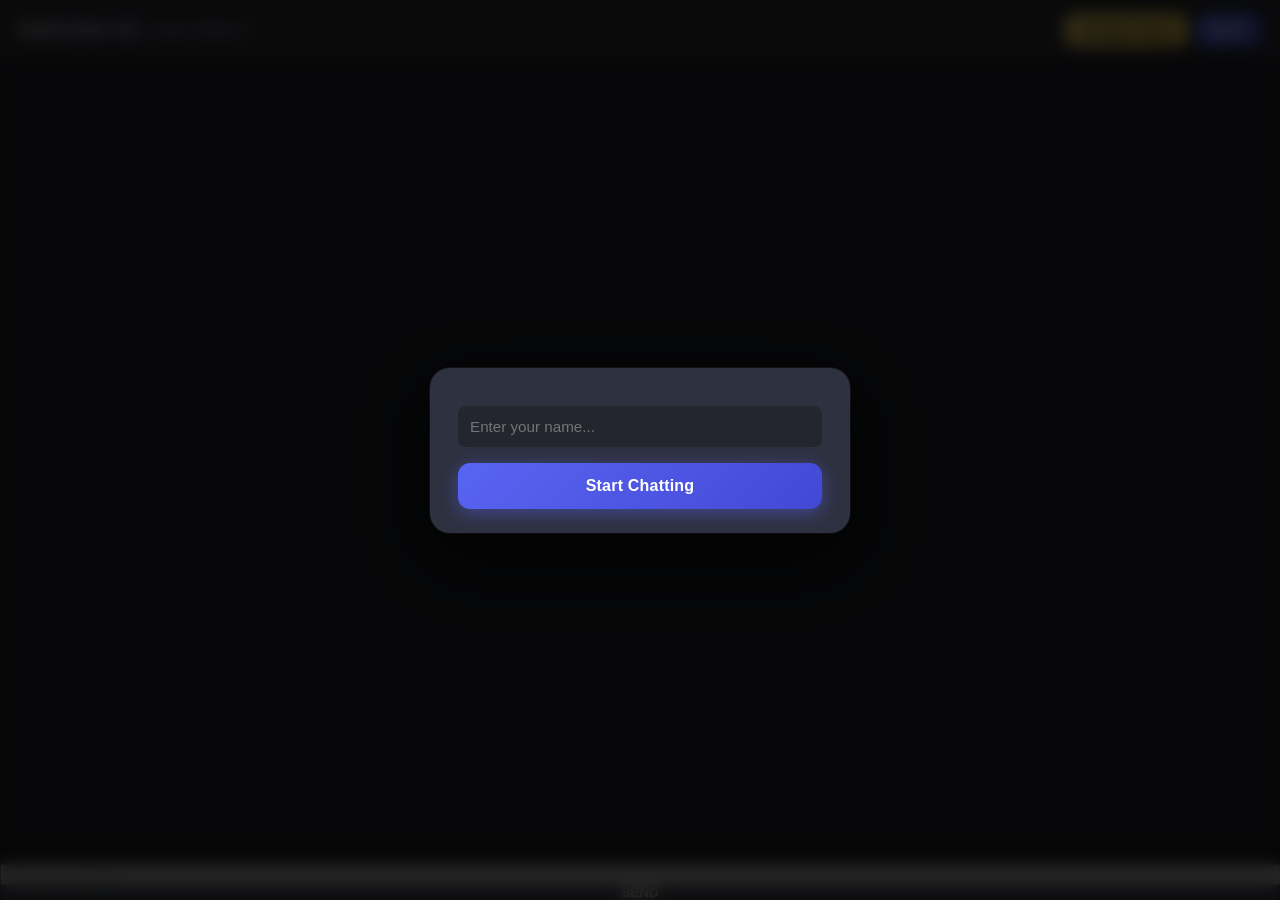
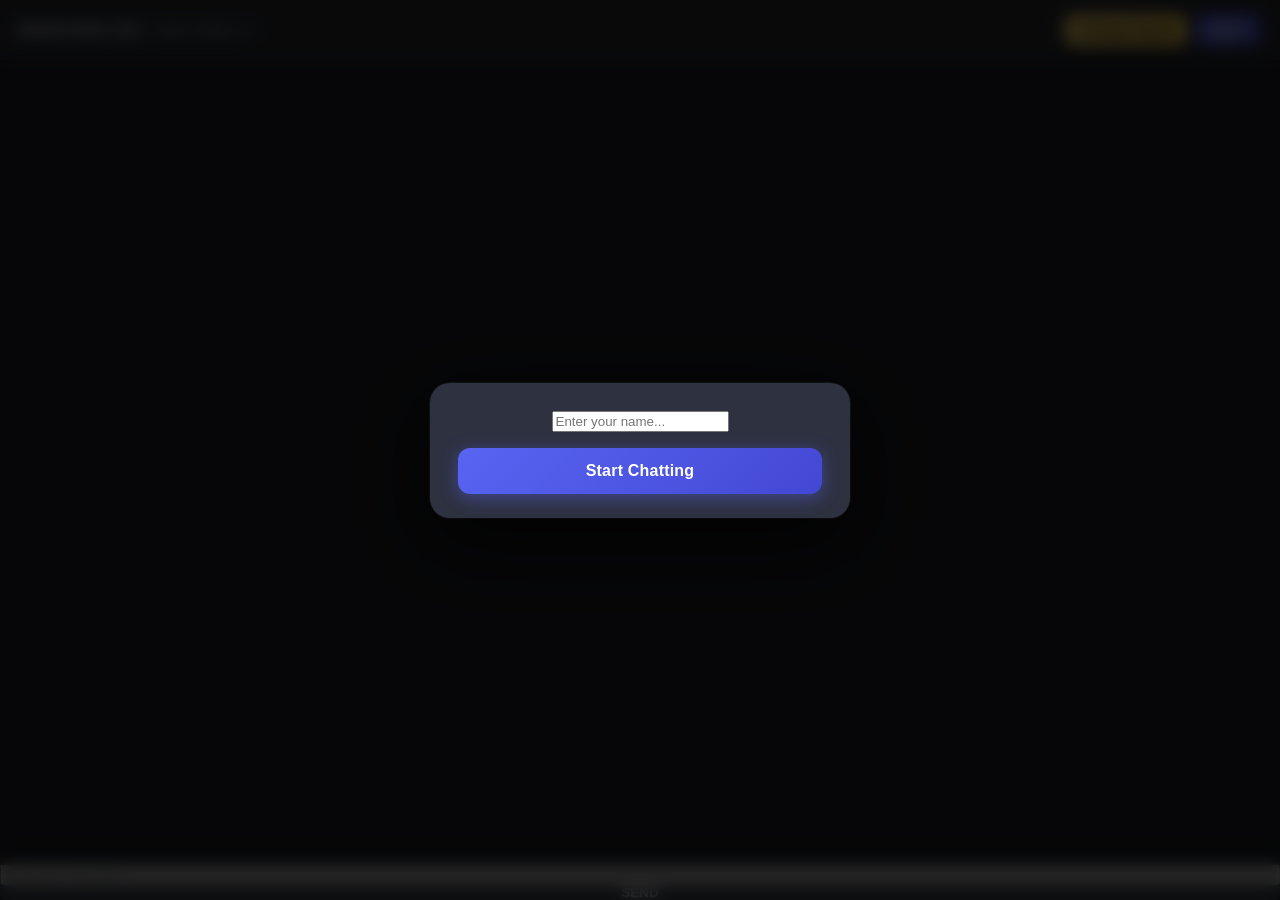

Update style.css

--- a/style.css
+++ b/style.css
@@ -678,15 +678,13 @@ html, body {
 
 .gif-picker {
   position: fixed;
-  bottom: 0;
-  left: 0;
-  right: 0;
-  width: 100%;
-  height: 340px;
+  bottom: 72px;
+  right: 12px;
+  width: 320px;
+  height: 420px;
   background: #2e3140;
-  border: none;
-  border-top: 1px solid #4a4d63;
-  border-radius: 0;
+  border: 1px solid #4a4d63;
+  border-radius: 14px;
   box-shadow: 0 -4px 30px rgba(0, 0, 0, 0.55);
   z-index: 500;
   flex-direction: column;
@@ -702,17 +700,24 @@ html, body {
   flex-shrink: 0;
 }
 
-.gif-picker-header input {
+.gif-picker-header textarea {
   flex: 1;
   background: #23252f;
   border: none;
   outline: none;
   color: #fff;
-  padding: 8px 12px;
-  border-radius: 8px;
-  font-size: 0.88em;
+  padding: 10px 14px;
+  border-radius: 10px;
+  font-size: 0.95em;
+  font-family: inherit;
+  resize: none;
+  overflow-y: hidden;
+  line-height: 1.45;
+  min-height: 40px;
+  box-sizing: border-box;
+  display: block;
 }
-.gif-picker-header input::placeholder { color: #8b8fa8; }
+.gif-picker-header textarea::placeholder { color: #8b8fa8; }
 
 .gif-picker-close {
   background: none;
@@ -1211,16 +1216,25 @@ html, body {
 
 /* ── MODAL INPUT & BUTTON ─────────────────────────────────────────────────── */
 
-.modal-content input[type="text"] {
+.modal-content textarea#nameInput {
   width: 100%;
-  padding: 12px;
   margin-top: 10px;
-  border-radius: 8px;
+  border-radius: 10px;
   border: none;
+  outline: none;
   background: #23252f;
-  color: white;
+  color: #fff;
   font-size: 0.95em;
+  font-family: inherit;
+  padding: 12px 14px;
+  resize: none;
+  overflow-y: hidden;
+  line-height: 1.45;
+  min-height: 44px;
+  box-sizing: border-box;
+  display: block;
 }
+.modal-content textarea#nameInput::placeholder { color: #8b8fa8; }
 
 .name-error {
   color: #f23f42;
@@ -1399,12 +1413,12 @@ html, body {
 
   /* ── GIF PICKER ────────────────────────────────────────────────────────── */
   .gif-picker {
-    width: 100%;
-    left: 0;
-    right: 0;
-    height: 340px;
-    bottom: 0;
-    border-radius: 0;
+    width: calc(100vw - 16px);
+    right: 8px;
+    left: 8px;
+    height: 400px;
+    bottom: 80px;
+    border-radius: 18px;
   }
 
   /* ── CHAT BUBBLES ──────────────────────────────────────────────────────── */
@@ -2032,7 +2046,7 @@ html, body {
   }
 
   /* ── 3. Modal name input — same zoom prevention ──────────────────────────── */
-  .modal-content input[type="text"],
+  .modal-content textarea#nameInput,
   .bio-textarea,
   #gifSearch {
     font-size: 16px !important;
@@ -2095,11 +2109,12 @@ html, body {
   /* ── 10. GIF picker — full-width bottom sheet on iPhone ─────────────────── */
   @media (max-width: 600px) {
     .gif-picker {
+      /* Snap it to bottom edges; JS still moves it above the keyboard */
       left: 0;
       right: 0;
       width: 100%;
-      border-radius: 0;
-      bottom: 0;
+      border-radius: 18px 18px 0 0;
+      bottom: calc(72px + env(safe-area-inset-bottom, 0px));
       /* Respect safe areas on the sides (landscape iPhone notch) */
       padding-left:  env(safe-area-inset-left, 0px);
       padding-right: env(safe-area-inset-right, 0px);
